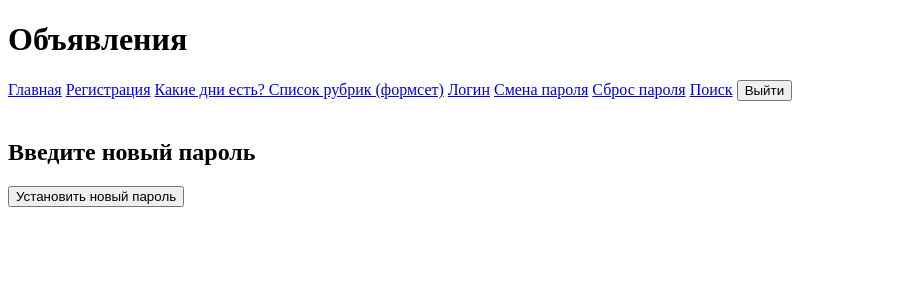
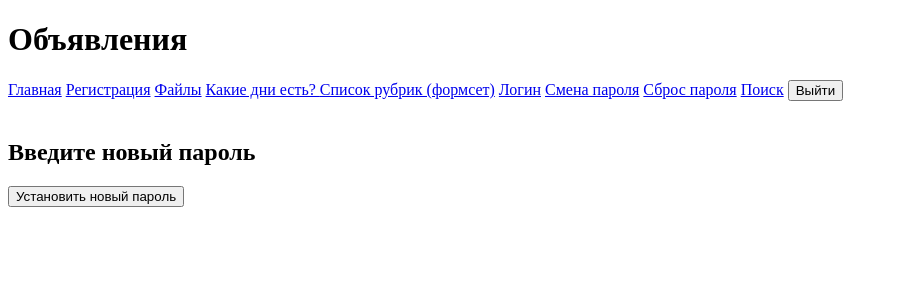
Before and after one commit to KuPriv/LearnDjango, a Django app: page /accounts/reset/1/1/ in a window 1280 px wide. Shown: the top 300 px of the page, without its empty margins (0-898 px from the left). Run offline with Django 5.2, Linux system fonts and the light colour scheme.

Commit message:
feat: add files nav link to base template

```diff
--- a/SecondProject/templates/basic.html
+++ b/SecondProject/templates/basic.html
@@ -17,6 +17,7 @@
     <a href="{% url 'app:add' %}">Добавить</a>
     {% endif %}
     <a href="{% url 'app:register_user' %}"> Регистрация</a>
+    <a href="{% url 'app:index_files' %}"> Файлы</a>
     <a href="{% url 'app:archive' %}"> Какие дни есть? </a>
     <a href="{% url 'app:rubric_set' %}">Список рубрик (формсет)</a>
     <a href="{% url 'accounts:login' %}"> Логин</a>
```
